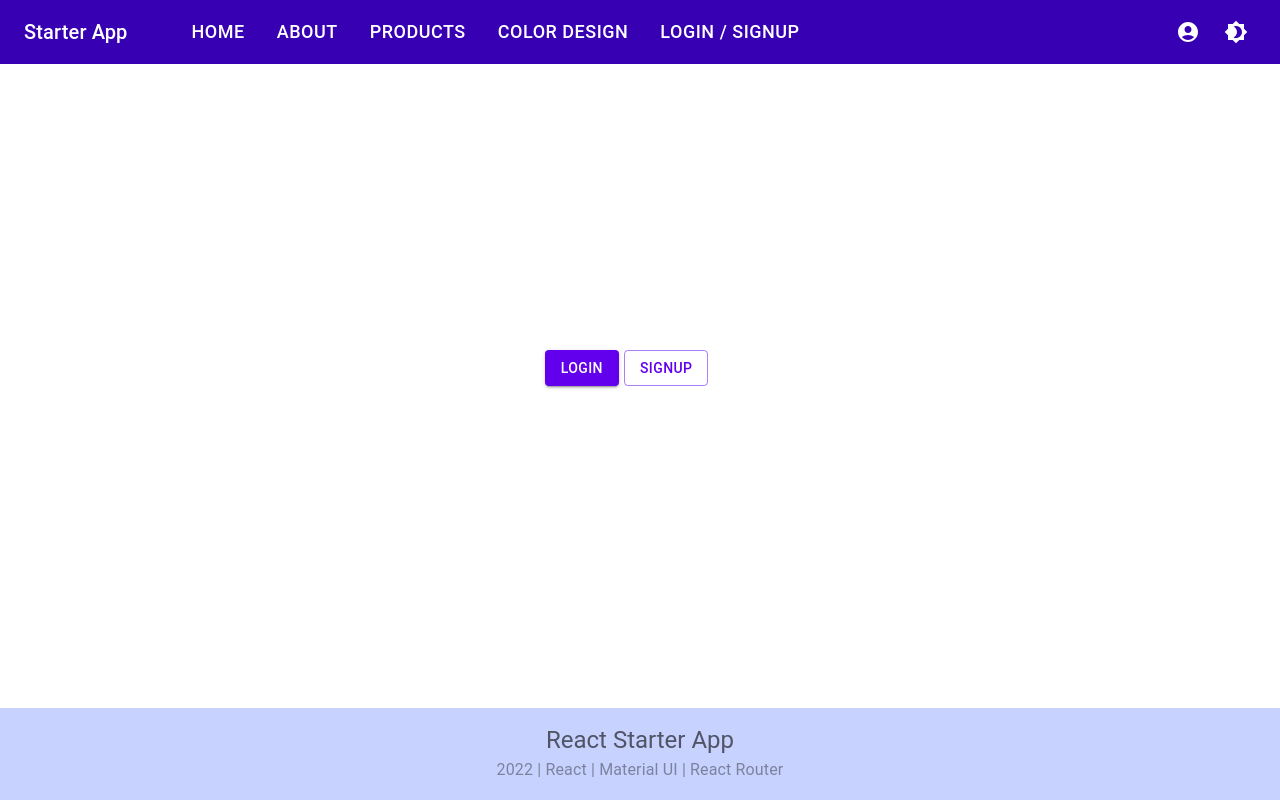
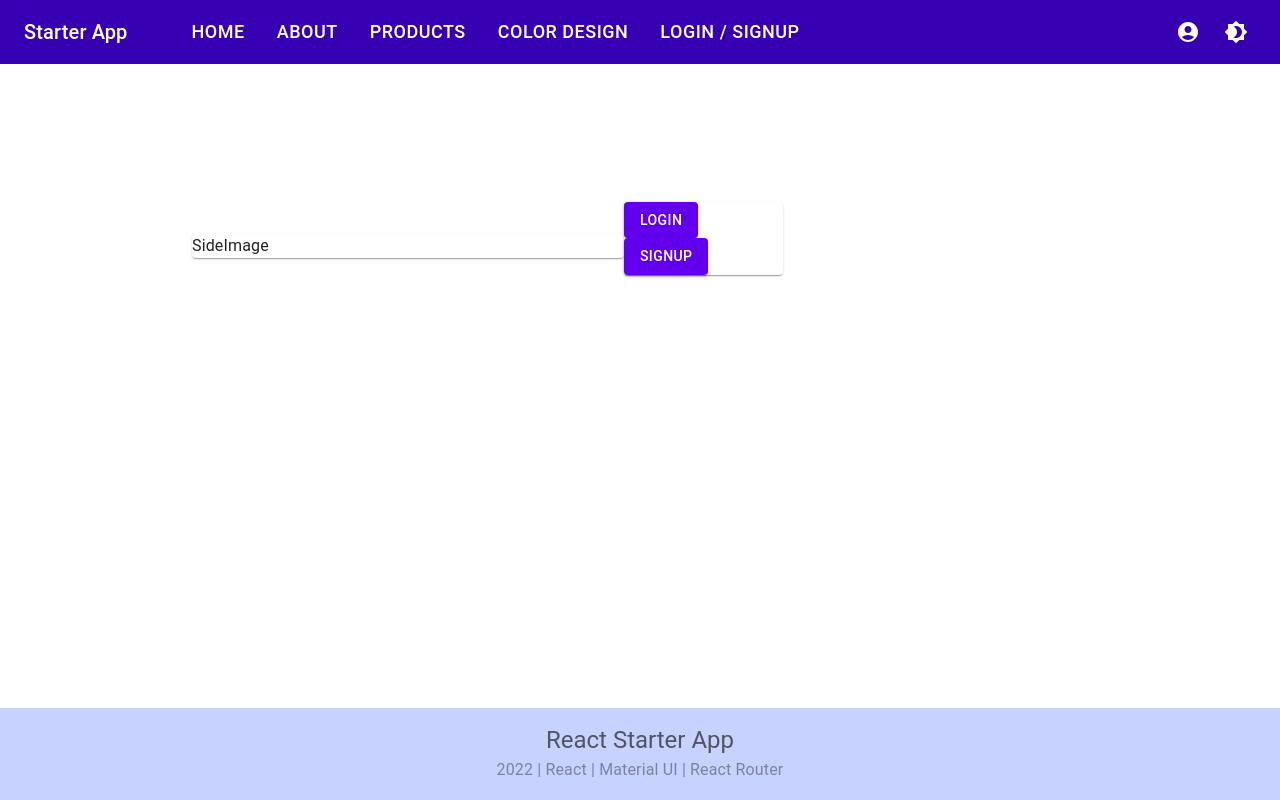
Before and after one commit to akunilovskii/certification-app-client, a React (Create React App) app: page /login-sign-up in a window 1280 px wide. Built offline with nearby package versions, Linux system fonts and the light colour scheme.

Commit message:
Some changes and SideImage component

```diff
--- /dev/null
+++ b/src/components/sideImage/sideImage.tsx
@@ -0,0 +1,12 @@
+import {Paper} from '@mui/material';
+import React from 'react';
+
+function SideImage() {
+  return (
+    <Paper>
+      <div>SideImage</div>
+    </Paper>
+  );
+}
+
+export default SideImage;
--- a/src/pages/LoginSignUp/LoginSignUp.tsx
+++ b/src/pages/LoginSignUp/LoginSignUp.tsx
@@ -1,19 +1,34 @@
-import {Button, Grid} from '@mui/material';
+import {Box, Button, Grid, Paper} from '@mui/material';
 import {FC, ReactElement, useState} from 'react';
+import SideImage from '../../components/sideImage/sideImage';
 
 export const LoginSignUp: FC<any> = (): ReactElement => {
   const [loggedIn, setLoggedIn] = useState(false);
 
   return (
-    <>
+    <Box
+      sx={{
+        width: '70vw',
+        minHeight: '300px',
+      }}
+    >
       <Grid container spacing={4} columns={32}>
-        <Grid xs={16}>
-          <Button variant='contained' >Login</Button>
+        <Grid item xs={16}>
+          <SideImage />
         </Grid>
-        <Grid xs={16}>
-          <Button variant='outlined' >SignUp </Button>
-        </Grid>
+        <Paper>
+          <Grid item xs={16}>
+            <Grid container>
+              <Grid item xs={8}>
+                <Button variant='contained'>Login</Button>
+              </Grid>
+              <Grid item xs={8}>
+                <Button variant='contained'>SignUp</Button>
+              </Grid>
+            </Grid>
+          </Grid>
+        </Paper>
       </Grid>
-    </>
+    </Box>
   );
 };
```
